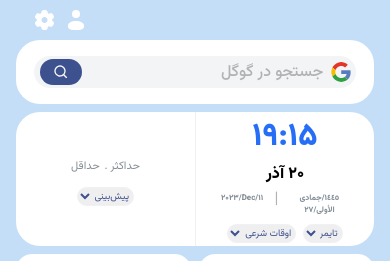
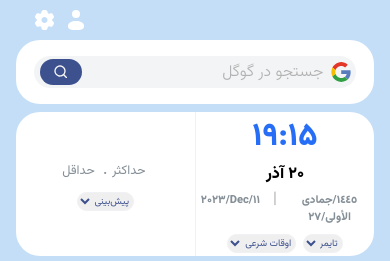
Before and after one commit to Vahidpro/dastyar-js, a plain HTML site: page index.html in a window 390 px wide. Shown: the top 261 px of the page. Drawn offline with Linux system fonts and the light colour scheme; no server answers; files whose address does not match are found by name.

Commit message:
UI improvements, bug fixed

```diff
--- a/assets/styles/search.css
+++ b/assets/styles/search.css
@@ -21,7 +21,7 @@
 .search-section input::placeholder {
 	color: var(--light-grey-color);
 	font-size: 1rem;
-	font-weight: 500;
+	font-weight: 300;
 }
 
 .search-section button {
--- a/assets/styles/style.css
+++ b/assets/styles/style.css
@@ -18,7 +18,6 @@
 	--outer-border-radius: 24px;
 	--mid-border-radius: 1rem;
 	--inner-border-radius: 0.5rem;
-	--no-gap: 0rem;
 }
 
 * {
@@ -60,7 +59,7 @@ li {
 }
 
 .no-gap {
-	gap: var(--no-gap);
+	gap: 0rem;
 }
 .gap-1 {
 	gap: 0.5rem;
@@ -130,15 +129,16 @@ header {
 }
 .left-down {
 	grid-area: left-down;
+	height: 10px;
 }
 
 .header {
 	grid-area: header;
 }
 
-@media screen and (max-width: 1160px) {
+@media screen and (max-width: 1124px) {
 	.container {
-		margin: 0 1rem;
+		margin: 0 1rem 1rem 1rem;
 	}
 }
 
@@ -150,9 +150,3 @@ header {
 		grid-template-areas: " search" " left-top" " bm" " todo" " left-down";
 	}
 }
-
-@media screen and (max-width: 576px) {
-	.container {
-		margin: 0 1rem;
-	}
-}
--- a/assets/styles/time-weather.css
+++ b/assets/styles/time-weather.css
@@ -80,6 +80,12 @@
 	font-weight: 800;
 }
 
+.max-temp,
+.min-temp {
+	gap: 0.2rem;
+	flex-wrap: nowrap;
+}
+
 .temp-value {
 	color: var(--blue-grey-color);
 	font-size: 2rem;
@@ -98,7 +104,7 @@
 
 .description-title {
 	color: var(--secondary-color);
-	font-size: 0.8rem;
+	font-size: 0.7rem;
 	font-weight: 800;
 }
 
@@ -111,7 +117,7 @@
 	font-size: 0.8rem;
 }
 
-@media screen and (max-width: 920px) {
+@media screen and (max-width: 880px) {
 	.time-weather-section {
 		height: auto;
 	}
@@ -120,4 +126,19 @@
 	.weather-section {
 		border-bottom: none;
 	}
+
+	.islamic-date,
+	.gregorian-date {
+		color: var(--blue-grey-color);
+		font-size: 0.7rem;
+	}
+
+	.max-temp-value,
+	.min-temp-value {
+		font-size: 1rem;
+	}
+
+	.temp-title {
+		font-size: 0.8rem;
+	}
 }
--- a/index.html
+++ b/index.html
@@ -19,9 +19,9 @@
                         alt=""></a>
                 <a class="d-flex" href="#"><img src="./assets/images/main-page/settings-bold.svg" alt=""></a>
             </div>
-
         </section>
     </header>
+    <main>
         <div class="container">
             <section class="todo-section d-flex">
                 <div class="top d-flex align-items-center">
@@ -36,14 +36,15 @@
                 <div class="new-task">
                     <form action="submit" class="new-task-form d-flex align-items-center">
                         <input class="task-input" type="text" id="input" placeholder="نوشتن تسک جدید" required>
-                    <button disabled class="btn-add"><img src="./assets/images/todo/plus.svg" alt="add icon"></button>
+                        <button disabled class="btn-add"><img src="./assets/images/todo/plus.svg"
+                                alt="add icon"></button>
                     </form>
                 </div>
             </section>
             <section class="search-section d-flex align-items-center justify-content-center">
                 <form class="search d-flex align-items-center" type="submit">
                     <img src="./assets/images/search/devicon_google.svg" alt="google icon">
-                <input type="text" placeholder="جستجو در گوگل">
+                    <input id="search" type="text" placeholder="جستجو در گوگل">
                     <button class="d-flex justify-content-center align-items-center" type="submit"><img
                             src="./assets/images/search/mingcute_search-line.svg" alt="search icon"></button>
                 </form>
@@ -52,8 +53,8 @@
                 <ul class="bookmark-list-container">
                     <li id="1" class="first-item">
                         <a class="gap-1" href="#" target="_blank">
-                        <div><img src="./assets/images/bookmarks/icon-park-outline_application-menu.svg" alt="add icon"
-                                class="btn-add"></div>
+                            <div><img src="./assets/images/bookmarks/icon-park-outline_application-menu.svg"
+                                    alt="add icon" class="btn-add"></div>
                             <span class="bookmark-title">دم دستی</span>
                         </a>
 
@@ -80,7 +81,8 @@
                     </li>
                     <li id="5">
                         <a class="gap-1" href="https://www.youtube.com/" target="_blank">
-                        <div><img src="./assets/images/bookmarks/youtube-icon.svg" alt="add icon" class="btn-add"></div>
+                            <div><img src="./assets/images/bookmarks/youtube-icon.svg" alt="add icon" class="btn-add">
+                            </div>
                             <span class="bookmark-title">یوتیوب</span>
                         </a>
                     </li>
@@ -142,7 +144,7 @@
                             <select name="timer" id="timer">
                                 <option class="timer-option" value="1">تایمر</option>
                             </select>
-                        <select name="timer" id="timer">
+                            <select name="timer" id="times">
                                 <option value="1">اوقات شرعی</option>
                             </select>
                         </div>
@@ -157,11 +159,12 @@
                             <span class="description-emoji"></span>
                         </div>
                         <div class="max-min-temp d-flex align-items-center">
-                        <div class="max-temp">
+                            <div class="max-temp d-flex align-items-center justify-content-center">
                                 <span class="max-temp-value"></span>
-                            <span class="temp-title">حداکثر .</span>
+                                <span class="temp-title">حداکثر</span>
                             </div>
-                        <div class="min-temp">
+                            <span class="spacer">.</span>
+                            <div class="min-temp d-flex align-items-center justify-content-center">
                                 <span class="min-temp-value"></span>
                                 <span class="temp-title">حداقل</span>
                             </div>
@@ -171,12 +174,11 @@
                                 <option class="forcast-option" value="1">پیش‌بینی</option>
                             </select>
                         </div>
-
                 </section>
             </section>
             <section class="left-down"></section>
-
         </div>
+    </main>
     <script src="./assets/scripts/search.js"></script>
     <script src="./assets/scripts/timeAndDate.js"></script>
     <script src="./assets/scripts/todo.js"></script>
```
Lines whose indentation alone changed are shown as unchanged.
